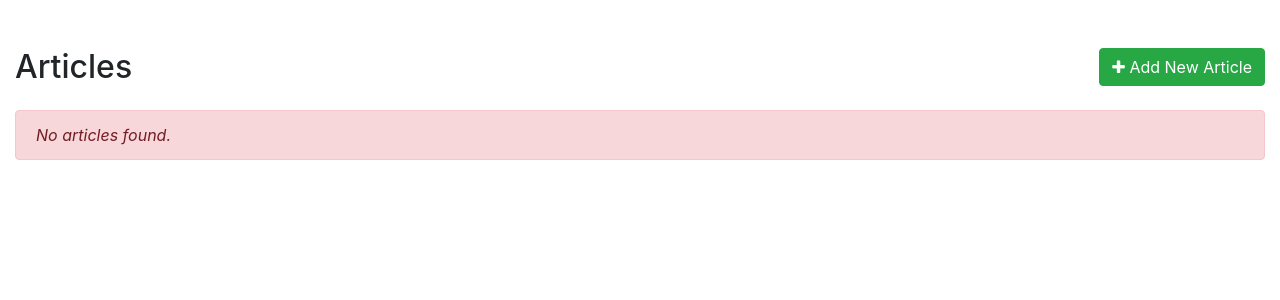
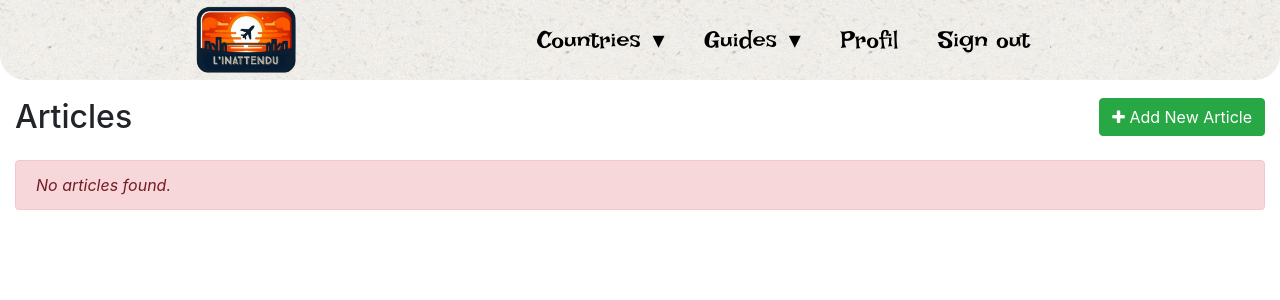
Before and after one commit to Alexandre2383/Voyage, a PHP site: page /asset/blog/articles.php in a window 1280 px wide. Shown: the top 300 px of the page. Run offline with PHP 8.4, Linux system fonts and the light colour scheme; data that the repository does not hold is empty.

Commit message:
Modification placement htmlspecialchar + paramètre connexion bdd + add navbar à la page articles et liens entre profil et articles

```diff
--- a/asset/blog/articles.php
+++ b/asset/blog/articles.php
@@ -6,12 +6,55 @@
     <title>Dashboard</title>
     <link rel="stylesheet" href="https://stackpath.bootstrapcdn.com/bootstrap/4.5.2/css/bootstrap.min.css">
     <link rel="stylesheet" href="https://maxcdn.bootstrapcdn.com/font-awesome/4.7.0/css/font-awesome.min.css">
+    <link rel="stylesheet" href="../css/navbar.css">
+
     <script src="https://code.jquery.com/jquery-3.5.1.min.js"></script>
     <script src="https://cdn.jsdelivr.net/npm/popper.js@1.16.1/dist/umd/popper.min.js"></script>
     <script src="https://stackpath.bootstrapcdn.com/bootstrap/4.5.2/js/bootstrap.min.js"></script>
 </head>
 
 <body>
+    <header style="height: 50px;">
+        <nav class="nav">
+            <div class="nav-mobile">
+                <a id="nav-toggle" href="#!"><span></span></a>
+            </div>
+            <div class="positionnav">
+                <a class="listlogo" href="../index.html"><img src="../img/logo.png" class="logo" /></a>
+                <ul class="nav-list">
+                    <li>
+                        <a href="#">Countries</a>
+                        <ul class="nav-dropdown">
+                            <li>
+                                <a href="morocco/morocco.html">Morocco</a>
+                            </li>
+                            <li>
+                                <a href="#" class="navbordure">South Korea</a>
+                            </li>
+                        </ul>
+                    </li>
+                    <li>
+                        <a href="#!">Guides</a>
+                        <ul class="nav-dropdown">
+                            <li>
+                                <a href="morocco/morocco.html">Sabrine</a>
+                            </li>
+                            <li>
+                                <a href="#" class="navbordure">Océane</a>
+                            </li>
+                        </ul>
+                    </li>
+                    <li>
+                        <a href="profil.php">Profil</a>
+                    </li>
+                    <li>
+                        <a href="inscription.php">Sign out</a>
+                    </li>
+                </ul>
+            </div>
+            <script src="../js/navbar.js"></script>
+        </nav>
+    </header>
     <div class="wrapper">
         <div class="container-fluid">
             <div class="row">
@@ -48,10 +91,10 @@
                             while ($row = mysqli_fetch_assoc($result)) {
                                 echo "<tr>";
                                 echo "<td>" . htmlspecialchars($row['titre']) . "</td>";
-                                echo "<td>" . htmlspecialchars($row['article']) . "</td>";
+                                echo "<td>" . htmlentities($row['article']) . "</td>";
                                 echo "<td>" . htmlspecialchars($row['utilisateur']) . "</td>";
                                 echo "<td>" . htmlspecialchars($row['categorie']) . "</td>";
-                                echo "<td>" . htmlspecialchars($row['date_time_publication']) . "</td>";
+                                echo "<td>" . $row['date_time_publication'] . "</td>";
                                 echo "<td>";
                                 echo '<a href="articles/article.php?id=' . $row['id'] . '" class="mr-3" title="View Article" data-toggle="tooltip"><span class="fa fa-eye"></span></a>';
                                 echo '<a href="articles/modifier.php?id=' . $row['id'] . '" class="mr-3" title="Update Article" data-toggle="tooltip"><span class="fa fa-pencil"></span></a>';
--- a/asset/blog/articles/config.php
+++ b/asset/blog/articles/config.php
@@ -1,25 +1,8 @@
-<!--</*?php
-function connect()
-{
-    try {
-        define('DB_SERVER', 'localhost');
-        define('DB_USERNAME', 'root');
-        define('DB_PASSWORD', '');
-        define('DB_NAME', 'blog_voyage');
 
-        $bdd = new mysqli(DB_SERVER, DB_USERNAME, DB_PASSWORD, DB_NAME);
-    } catch (\Exception $e) {
-        exit('<b>Catched exception at line ' . $e->getLine() . ' :</b> ' . $e->getMessage());
-        // En cas d'erreur, on affiche un message et on arrête tout
-        //die('Erreur : '.$e->getMessage());
-    }
-    return $bdd;
-}
-?*/>-->
 <?php
 define('DB_SERVER', 'localhost');
 define('DB_USERNAME', 'root');
-define('DB_PASSWORD', 'root');
+define('DB_PASSWORD', '');
 define('DB_NAME', 'Blog_Voyage');
 
 $conn = new mysqli(DB_SERVER, DB_USERNAME, DB_PASSWORD, DB_NAME);
--- a/asset/blog/profil.php
+++ b/asset/blog/profil.php
@@ -50,7 +50,7 @@
                             </ul>
                         </li>
                         <li>
-                            <a href="connexion.php">Profil</a>
+                            <a href="articles.php">Article</a>
                         </li>
                         <li>
                             <a href="inscription.php">Sign out</a>
```
Also changed, not shown: asset/blog/articles/creer-article.php (+7 -7 lines).
